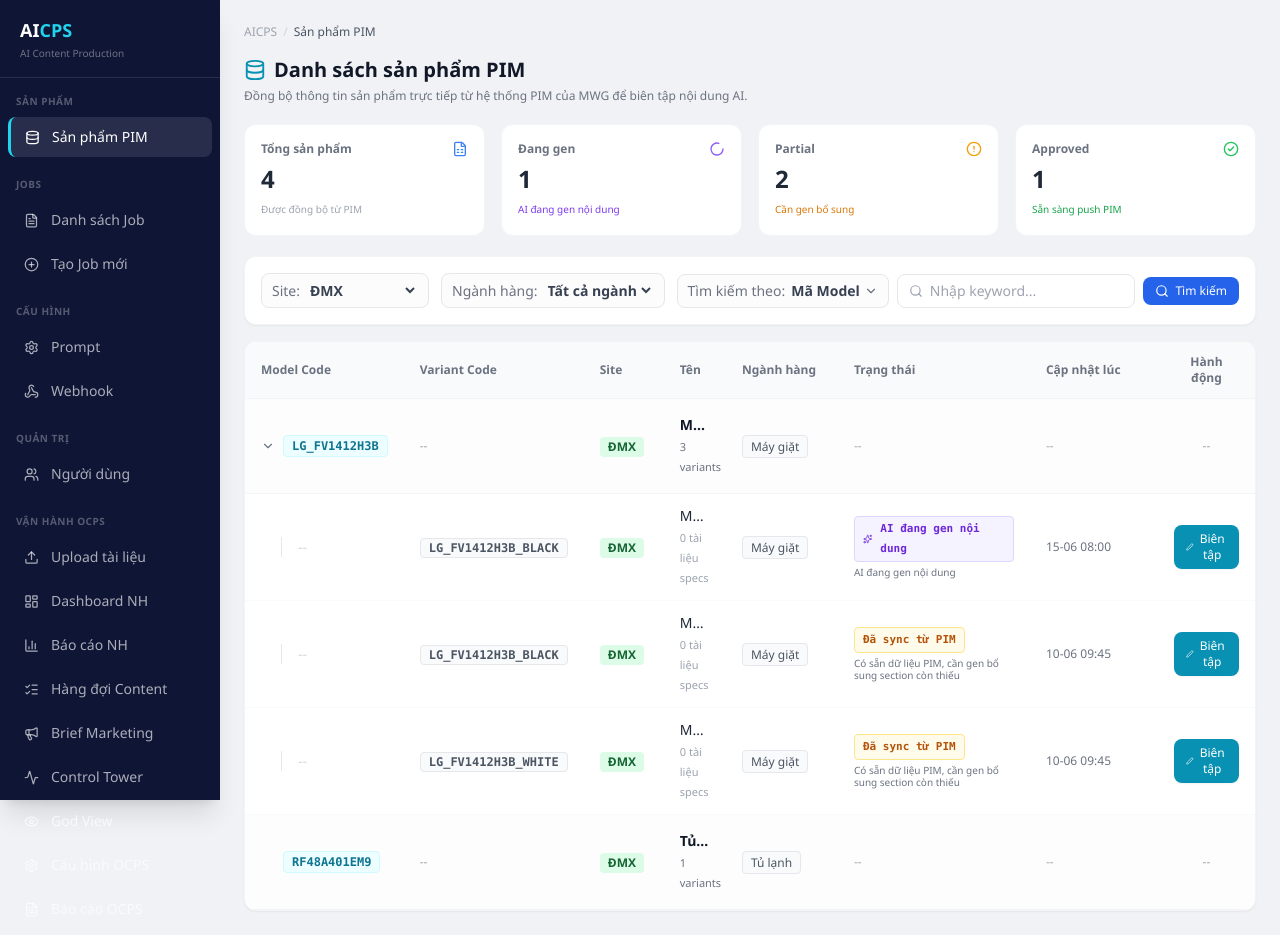
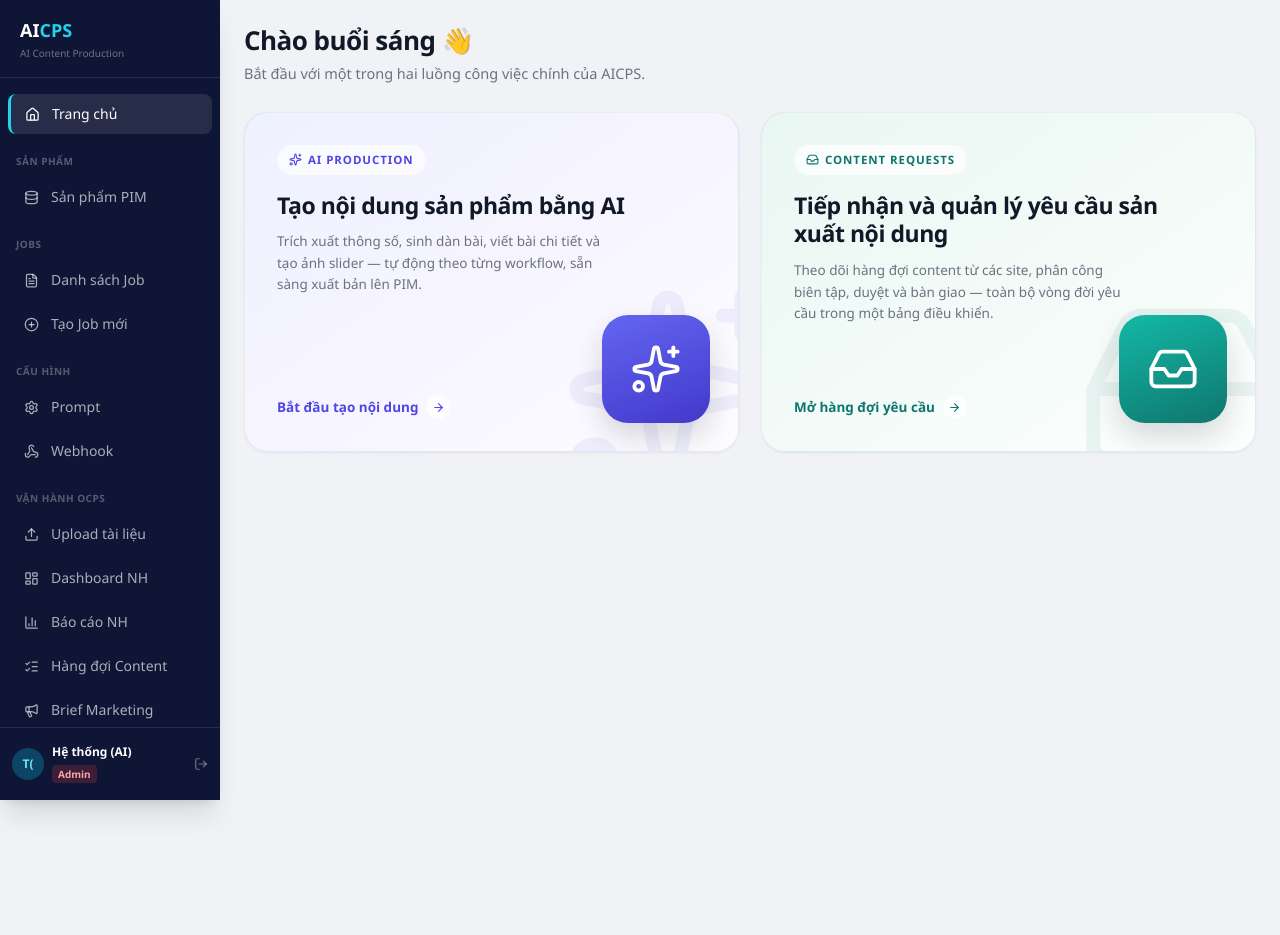
Before and after one commit to tructdhmwg/mwg_ai_content, a React (Vite) app: page / in a window 1280 px wide. Before the commit this address led to /products. After the commit the page ends 800 px from the top, so only its background shows below. Built offline with nearby package versions, Linux system fonts and the light colour scheme.

Commit message:
feat: implement Home dashboard, update workflow labels, and remove feedback from image generation task

```diff
--- a/src/App.tsx
+++ b/src/App.tsx
@@ -1,5 +1,6 @@
 import { BrowserRouter, Routes, Route, Navigate } from 'react-router-dom'
 import { ToastProvider } from './components/ui/Toast'
+import { HomePage } from './pages/HomePage'
 import { LoginPage } from './pages/LoginPage'
 import { JobListPage } from './pages/JobListPage'
 import { JobDetailPage } from './pages/JobDetailPage'
@@ -19,6 +20,7 @@ export default function App() {
       <ToastProvider>
         <Routes>
           <Route path="/login" element={<LoginPage />} />
+          <Route path="/" element={<HomePage />} />
           <Route path="/jobs" element={<JobListPage />} />
           <Route path="/jobs/new" element={<CreateJobPage />} />
           <Route path="/jobs/:jobId" element={<JobDetailPage />} />
@@ -32,7 +34,7 @@ export default function App() {
           <Route path="/admin/users/new" element={<UserFormPage />} />
           <Route path="/admin/users/:id" element={<UserFormPage />} />
           <Route path="/ocps/*" element={<OcpsRoutes />} />
-          <Route path="*" element={<Navigate to="/products" replace />} />
+          <Route path="*" element={<Navigate to="/" replace />} />
         </Routes>
       </ToastProvider>
     </BrowserRouter>
--- /dev/null
+++ b/src/components/home/BentoCard.tsx
@@ -0,0 +1,129 @@
+import type { LucideIcon } from 'lucide-react'
+import { ArrowRight } from 'lucide-react'
+import { Link } from 'react-router-dom'
+import { cn } from '../../lib/utils'
+
+export interface BentoCardStat {
+  label: string
+  dotColor: string
+  value: number | null
+  loading?: boolean
+  error?: boolean
+}
+
+export interface BentoCardProps {
+  to: string
+  kicker: string
+  kickerIcon: LucideIcon
+  title: string
+  description: string
+  ctaLabel: string
+  glyphIcon: LucideIcon
+  /** CSS `background` value cho nền thẻ (gradient theo màu brand riêng của thẻ) */
+  background: string
+  /** CSS `background` value cho ô vuông icon (GlyphTile) */
+  tileGradient: string
+  /** Màu chữ/icon accent (kicker text, CTA, focus ring) */
+  accentColor: string
+  stat?: BentoCardStat
+  className?: string
+}
+
+function StatPillSkeleton() {
+  return (
+    <div className="inline-flex items-center gap-1.5 rounded-full bg-white/70 px-3 py-1.5">
+      <span className="h-1.5 w-1.5 rounded-full bg-gray-300 motion-safe:animate-pulse" />
+      <span className="h-3 w-20 rounded bg-gray-300 motion-safe:animate-pulse" />
+    </div>
+  )
+}
+
+export function BentoCard({
+  to,
+  kicker,
+  kickerIcon: KickerIcon,
+  title,
+  description,
+  ctaLabel,
+  glyphIcon: GlyphIcon,
+  background,
+  tileGradient,
+  accentColor,
+  stat,
+  className,
+}: BentoCardProps) {
+  const showStat = stat && !stat.error
+  const kickerAndCtaStyle = { color: accentColor }
+
+  return (
+    <Link
+      to={to}
+      aria-label={title}
+      style={{ background, ['--tw-ring-color' as string]: accentColor }}
+      className={cn(
+        'group relative flex h-[340px] max-[899px]:h-auto max-[899px]:min-h-[280px] flex-col overflow-hidden rounded-[24px] border border-black/[0.06] p-8 shadow-[0_1px_3px_rgba(16,24,40,0.06)]',
+        'transition-[transform,box-shadow] duration-[250ms] ease-out motion-safe:hover:-translate-y-[3px] motion-safe:active:scale-[0.99]',
+        'hover:shadow-[0_20px_40px_-12px_rgba(16,24,40,0.16)]',
+        'focus:outline-none focus-visible:ring-2 focus-visible:ring-offset-2',
+        className
+      )}
+    >
+      {/* Glyph nền phóng to, bleed ra góc dưới-phải — bị crop bởi overflow-hidden của card;
+          giữ gọn trong góc dưới để không đè lên vùng kicker/title; ẩn ở mobile */}
+      <GlyphIcon
+        aria-hidden
+        className="pointer-events-none absolute -bottom-12 -right-10 hidden opacity-[0.07] min-[900px]:block"
+        size={220}
+        style={{ color: accentColor }}
+        strokeWidth={1.5}
+      />
+
+      {/* Góc trên-phải: stat pill */}
+      {showStat && (
+        <div className="absolute right-8 top-8">
+          {stat!.loading ? (
+            <StatPillSkeleton />
+          ) : (
+            <div className="inline-flex items-center gap-1.5 rounded-full bg-white/70 px-3 py-1.5 text-xs font-medium text-gray-700 backdrop-blur-sm">
+              <span className="h-1.5 w-1.5 rounded-full" style={{ backgroundColor: stat!.dotColor }} />
+              {stat!.value ?? 0} {stat!.label}
+            </div>
+          )}
+        </div>
+      )}
+
+      {/* Góc trên-trái: kicker + title + description.
+          Ở mobile (card height auto + GlyphTile vẫn absolute góc phải), giới hạn width theo %
+          để text không chạy lấn xuống dưới GlyphTile — trên desktop dùng max-width cố định theo spec. */}
+      <div className="relative max-w-[70%] min-[900px]:max-w-[380px]">
+        <div
+          className="mb-4 inline-flex items-center gap-1.5 rounded-full bg-white/70 px-3 py-1.5 text-[11.5px] font-bold uppercase tracking-[0.08em]"
+          style={kickerAndCtaStyle}
+        >
+          <KickerIcon size={13} />
+          {kicker}
+        </div>
+        <h3 className="text-[23px] font-bold leading-tight tracking-[-0.02em] text-gray-900">{title}</h3>
+        <p className="mt-3 max-w-full text-[13.5px] leading-[1.6] text-gray-500 min-[900px]:max-w-[340px]">{description}</p>
+      </div>
+
+      {/* Góc dưới-trái: CTA (affordance — cả thẻ là vùng click) */}
+      <div className="relative mt-auto flex items-center gap-2 text-[13.5px] font-semibold" style={kickerAndCtaStyle}>
+        {ctaLabel}
+        <span
+          className="flex h-6 w-6 items-center justify-center rounded-full bg-white/80 transition-transform duration-[250ms] ease-out motion-safe:group-hover:translate-x-[3px]"
+        >
+          <ArrowRight size={13} />
+        </span>
+      </div>
+
+      {/* Góc dưới-phải: GlyphTile kiểu app icon */}
+      <div
+        className="absolute bottom-7 right-7 flex h-[108px] w-[108px] items-center justify-center rounded-[26px] shadow-[0_14px_30px_rgba(16,24,40,0.16)] transition-transform duration-[250ms] ease-out motion-safe:group-hover:scale-[1.04] motion-safe:group-hover:-rotate-2"
+        style={{ background: tileGradient }}
+      >
+        <GlyphIcon className="text-white" size={52} strokeWidth={1.75} />
+      </div>
+    </Link>
+  )
+}
--- a/src/components/layout/Sidebar.tsx
+++ b/src/components/layout/Sidebar.tsx
@@ -1,7 +1,7 @@
 import { NavLink, useNavigate } from 'react-router-dom'
 import {
   LogOut, Database, FileText, PlusCircle, Settings, Webhook, Users,
-  Upload, LayoutDashboard, BarChart3, ListChecks, Megaphone, Activity, Eye
+  Upload, LayoutDashboard, BarChart3, ListChecks, Megaphone, Activity, Eye, Home
 } from 'lucide-react'
 import { cn } from '../../lib/utils'
 import { useAuthStore } from '../../store/authStore'
@@ -39,10 +39,11 @@ const ROLE_LABEL: Record<string, string> = {
   viewer: 'Viewer',
 }
 
-function NavItem({ to, icon: Icon, label }: { to: string; icon: React.ElementType; label: string }) {
+function NavItem({ to, icon: Icon, label, end }: { to: string; icon: React.ElementType; label: string; end?: boolean }) {
   return (
     <NavLink
       to={to}
+      end={end}
       className={({ isActive }) =>
         cn(
           'flex items-center gap-3 px-4 py-2.5 rounded-lg text-sm transition-all',
@@ -64,9 +65,12 @@ export function Sidebar() {
   const { toast } = useToast()
   const navigate = useNavigate()
 
-  const ocpsItems = effectiveOcpsRole === 'admin'
-    ? [...Object.values(OCPS_NAV).flat(), ...OCPS_ADMIN_NAV]
+  // Chức năng theo vai trò OCPS (vendor/nh/content/marketing) — admin thấy tất cả.
+  const ocpsRoleItems = effectiveOcpsRole === 'admin'
+    ? Object.values(OCPS_NAV).flat()
     : OCPS_NAV[effectiveOcpsRole ?? ''] ?? []
+  // Chức năng quản trị OCPS gộp vào nhóm "Quản trị" chung, chỉ hiện với admin.
+  const ocpsAdminItems = effectiveOcpsRole === 'admin' ? OCPS_ADMIN_NAV : []
 
   const handleLogout = () => {
     if (confirm('Đăng xuất khỏi hệ thống?')) {
@@ -84,18 +88,20 @@ export function Sidebar() {
     .toUpperCase() ?? 'U'
 
   return (
-    <aside className="fixed bottom-0 left-0 top-0 z-40 flex min-h-screen w-[var(--sidebar-width)] flex-col bg-[#0f1535] shadow-xl">
+    <aside className="fixed bottom-0 left-0 top-0 z-40 flex h-screen w-[var(--sidebar-width)] flex-col bg-[#0f1535] shadow-xl">
       {/* Logo */}
-      <div className="px-5 py-4 border-b border-white/10">
+      <div className="px-5 py-4 border-b border-white/10 shrink-0">
         <div className="text-white font-bold text-lg">
           AI<span className="text-cyan-400">CPS</span>
         </div>
         <div className="text-white/40 text-[10px] mt-0.5">AI Content Production</div>
       </div>
 
-      {/* Nav */}
-      <nav className="flex-1 px-2 py-4 flex flex-col gap-1">
-        <div className="px-2 mb-1 text-[10px] text-white/30 font-semibold uppercase tracking-wider">Sản phẩm</div>
+      {/* Nav — scroll nội bộ khi vượt chiều cao, để footer logout luôn cố định ở chân */}
+      <nav className="flex-1 min-h-0 overflow-y-auto px-2 py-4 flex flex-col gap-1">
+        <NavItem to="/" icon={Home} label="Trang chủ" end />
+
+        <div className="px-2 mb-1 mt-4 text-[10px] text-white/30 font-semibold uppercase tracking-wider">Sản phẩm</div>
         <NavItem to="/products" icon={Database} label="Sản phẩm PIM" />
 
         <div className="px-2 mb-1 mt-4 text-[10px] text-white/30 font-semibold uppercase tracking-wider">Jobs</div>
@@ -106,23 +112,26 @@ export function Sidebar() {
         <NavItem to="/config/prompts" icon={Settings} label="Prompt" />
         <NavItem to="/config/webhooks" icon={Webhook} label="Webhook" />
 
-        <div className="px-2 mb-1 mt-4 text-[10px] text-white/30 font-semibold uppercase tracking-wider">Quản trị</div>
-        <NavItem to="/admin/users" icon={Users} label="Người dùng" />
-
-        {ocpsItems.length > 0 && (
+        {ocpsRoleItems.length > 0 && (
           <>
             <div className="px-2 mb-1 mt-4 text-[10px] text-white/30 font-semibold uppercase tracking-wider">Vận hành OCPS</div>
-            {ocpsItems.map((item) => (
+            {ocpsRoleItems.map((item) => (
               <NavItem key={item.to} to={item.to} icon={item.icon} label={item.label} />
             ))}
           </>
         )}
+
+        {/* Quản trị luôn ở cuối — gồm quản lý người dùng + chức năng quản trị OCPS (chỉ admin) */}
+        <div className="px-2 mb-1 mt-4 text-[10px] text-white/30 font-semibold uppercase tracking-wider">Quản trị</div>
+        <NavItem to="/admin/users" icon={Users} label="Người dùng" />
+        {ocpsAdminItems.map((item) => (
+          <NavItem key={item.to} to={item.to} icon={item.icon} label={item.label} />
+        ))}
       </nav>
 
-
-      {/* User info */}
+      {/* User info — sticky ở chân sidebar */}
       {user && (
-        <div className="px-3 py-4 border-t border-white/10">
+        <div className="px-3 py-4 border-t border-white/10 shrink-0">
           <div className="flex items-center gap-2">
             <div className="w-8 h-8 rounded-full bg-cyan-500/30 flex items-center justify-center text-cyan-300 text-xs font-bold flex-shrink-0">
               {initials}
--- a/src/features/ocps/context/OcpsDataContext.tsx
+++ b/src/features/ocps/context/OcpsDataContext.tsx
@@ -102,12 +102,14 @@ function scopeItemsForUser(items: OcpsItem[], currentUser: OcpsUser | null): Ocp
 
 // Điều kiện đủ để Content/IT được xử lý 1 Item — gom từ ContentDashboard, dùng lại ở cả Dashboard
 // (lọc danh sách) và ContentProcess (chặn truy cập chéo qua URL trực tiếp).
-function isContentEligible(item: OcpsItem | null | undefined): boolean {
+// Export thêm (ngoài việc expose qua context) để trang chủ AICPS có thể tính stat "yêu cầu chờ xử lý"
+// mà không cần đứng trong cây <OcpsDataProvider> (nằm ngoài nhánh route /ocps/*).
+export function isContentEligible(item: OcpsItem | null | undefined): boolean {
   return !!item && item.docStatus !== 'thieu' && item.flow !== null && item.flow !== 'chi_mkt' && item.seoStatus !== 'chua'
 }
 
 // Hàng đợi Content — lọc đủ điều kiện rồi ưu tiên: trễ SLA nhiều nhất trước, sau đó gửi yêu cầu sớm nhất trước
-function getContentQueue(items: OcpsItem[]): OcpsItem[] {
+export function getContentQueue(items: OcpsItem[]): OcpsItem[] {
   return items.filter(isContentEligible).slice().sort((a, b) => {
     if (a.slaConLai !== b.slaConLai) return a.slaConLai - b.slaConLai
     return (a.ngayGuiYeuCau || '').localeCompare(b.ngayGuiYeuCau || '')
--- /dev/null
+++ b/src/pages/HomePage.tsx
@@ -0,0 +1,55 @@
+import { useState } from 'react'
+import { Inbox, Sparkles } from 'lucide-react'
+import { AppShell } from '../components/layout/AppShell'
+import { BentoCard } from '../components/home/BentoCard'
+
+function getGreeting(hour: number): string {
+  if (hour < 12) return 'Chào buổi sáng'
+  if (hour < 18) return 'Chào buổi chiều'
+  return 'Chào buổi tối'
+}
+
+export function HomePage() {
+  const [hour] = useState(() => new Date().getHours())
+  const greeting = getGreeting(hour)
+
+  return (
+    <AppShell contentClassName="max-w-[1160px] mx-auto p-6">
+      <div className="mb-7">
+        <h1 className="text-[26px] font-bold leading-tight tracking-[-0.02em] text-gray-900">
+          {greeting} 👋
+        </h1>
+        <p className="mt-1.5 text-[14.5px] text-gray-500">
+          Bắt đầu với một trong hai luồng công việc chính của AICPS.
+        </p>
+      </div>
+
+      <div className="grid grid-cols-1 min-[900px]:grid-cols-2 gap-[22px]">
+        <BentoCard
+          to="/products"
+          kicker="AI PRODUCTION"
+          kickerIcon={Sparkles}
+          title="Tạo nội dung sản phẩm bằng AI"
+          description="Trích xuất thông số, sinh dàn bài, viết bài chi tiết và tạo ảnh slider — tự động theo từng workflow, sẵn sàng xuất bản lên PIM."
+          ctaLabel="Bắt đầu tạo nội dung"
+          glyphIcon={Sparkles}
+          background="linear-gradient(145deg, #EEF1FF 0%, #F7F5FF 55%, #FDFDFF 100%)"
+          tileGradient="linear-gradient(160deg, #6366F1 0%, #4338CA 100%)"
+          accentColor="#4F46E5"
+        />
+        <BentoCard
+          to="/ocps/content/dashboard"
+          kicker="CONTENT REQUESTS"
+          kickerIcon={Inbox}
+          title="Tiếp nhận và quản lý yêu cầu sản xuất nội dung"
+          description="Theo dõi hàng đợi content từ các site, phân công biên tập, duyệt và bàn giao — toàn bộ vòng đời yêu cầu trong một bảng điều khiển."
+          ctaLabel="Mở hàng đợi yêu cầu"
+          glyphIcon={Inbox}
+          background="linear-gradient(145deg, #E9F7F3 0%, #F3FBF8 55%, #FDFFFE 100%)"
+          tileGradient="linear-gradient(160deg, #14B8A6 0%, #0F766E 100%)"
+          accentColor="#0F766E"
+        />
+      </div>
+    </AppShell>
+  )
+}
--- a/src/pages/LoginPage.tsx
+++ b/src/pages/LoginPage.tsx
@@ -15,7 +15,7 @@ export function LoginPage() {
   const [loading, setLoading] = useState(false)
   const [error, setError] = useState('')
 
-  if (user) return <Navigate to="/products" replace />
+  if (user) return <Navigate to="/" replace />
 
   const handleSubmit = async (e: React.FormEvent) => {
     e.preventDefault()
@@ -29,7 +29,7 @@ export function LoginPage() {
     if (found) {
       login(found)
       toast(`Chào mừng, ${found.name}!`, 'success')
-      navigate('/products')
+      navigate('/')
     } else {
       setError('Email hoặc mật khẩu không đúng, hoặc tài khoản bị vô hiệu hóa')
     }
--- a/src/pages/config/PromptConfigPage.tsx
+++ b/src/pages/config/PromptConfigPage.tsx
@@ -26,7 +26,7 @@ const WORKFLOWS = [
   { key: 'wf1_specs', label: 'S1 – Thông số kỹ thuật', shortLabel: 'S1' },
   { key: 'wf2_outline', label: 'S2 – Outline bài viết', shortLabel: 'S2' },
   { key: 'wf3_writing', label: 'S3 – Tạo bài viết sản phẩm', shortLabel: 'S3' },
-  { key: 'wf4_article_images', label: 'S4 – Tạo ảnh slider', shortLabel: 'S4' },
+  { key: 'wf4_article_images', label: 'S4 – Tạo ảnh (Bài viết - Slider)', shortLabel: 'S4' },
 ] as const
 
 const LEGACY_WORKFLOW_FALLBACK: Record<string, string> = {
@@ -203,7 +203,7 @@ export function PromptConfigPage() {
     : activeWorkflow === 'wf3_writing'
       ? 'Nhập prompt dùng để viết bài sản phẩm...'
       : activeWorkflow === 'wf4_article_images'
-        ? 'Nhập prompt dùng để tạo ảnh slider...'
+        ? 'Nhập prompt dùng để tạo ảnh bài viết và slider...'
         : 'Nhập nội dung prompt...'
   const currentSearch = searchByWorkflow[activeWorkflow] || ''
   const debouncedSearch = (debouncedSearchByWorkflow[activeWorkflow] || '').trim().toLowerCase()
```
Also changed, not shown: src/components/pim/ProductPromptConfigTab.tsx (+6 -4 lines), src/components/pim/ProductPromptWorkflowDialog.tsx (+8 -3 lines).
